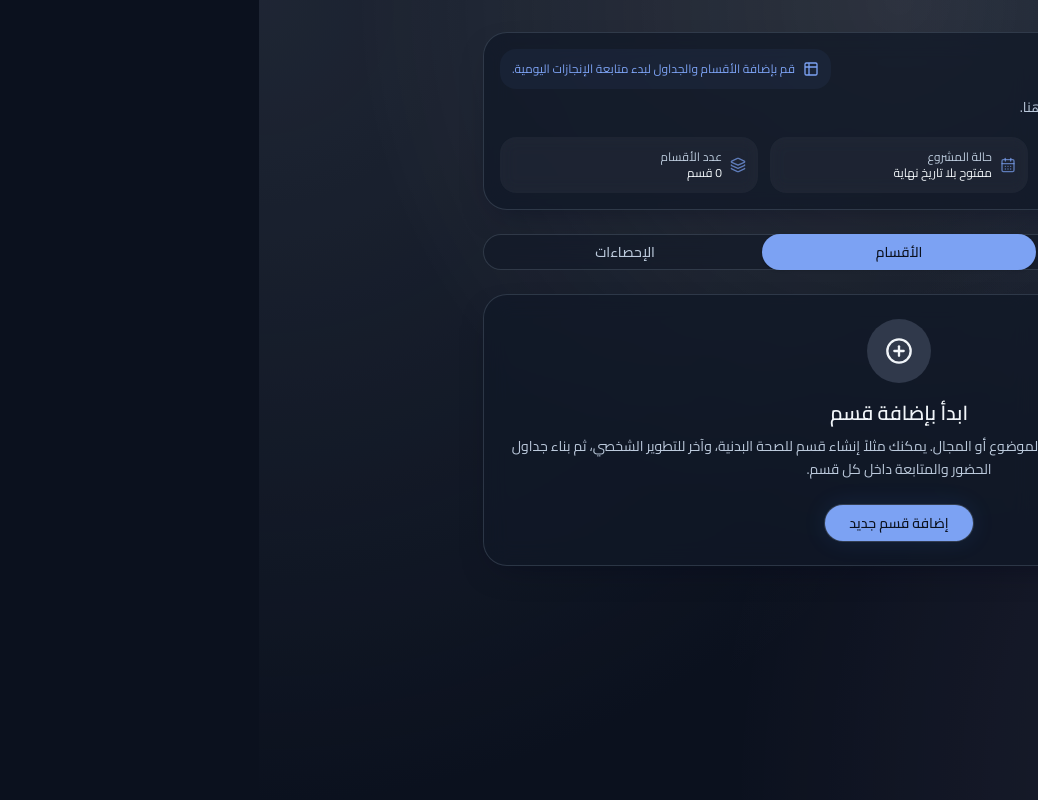
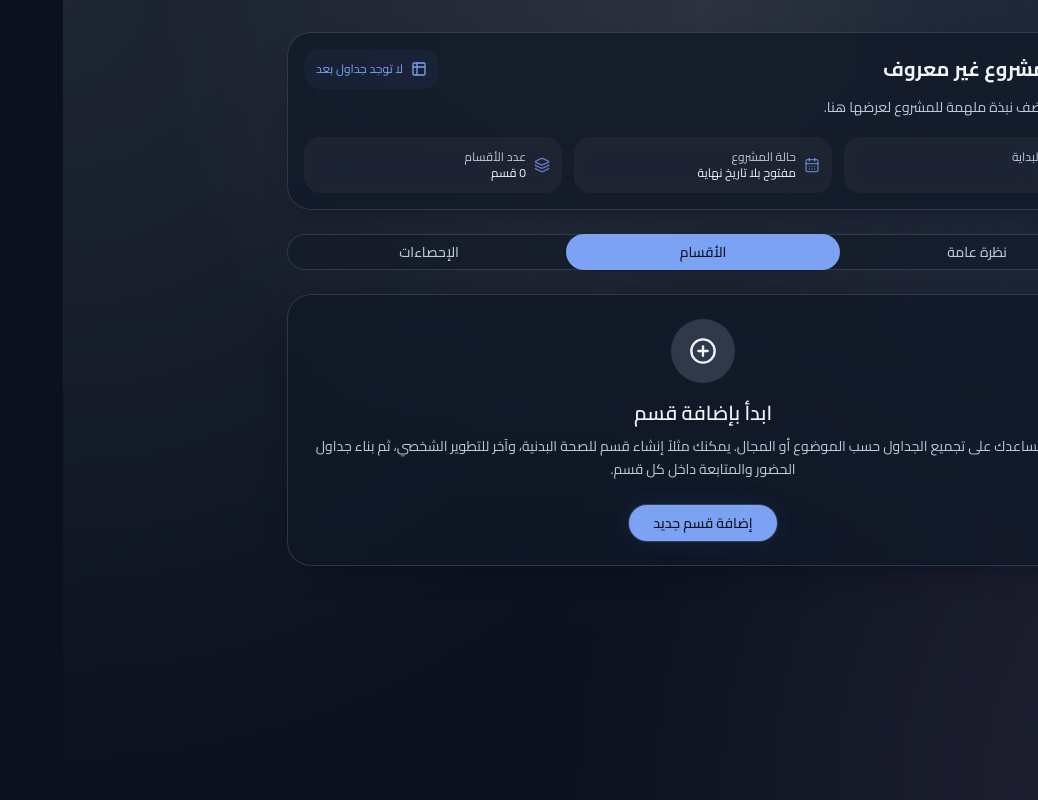
Before and after one commit to albaraaDev/track-me-next, a Next.js app: page /projects/1 in a window 1280 px wide. Shown: the whole page, without its empty margins (242-1280 px from the left). Built offline with nearby package versions, Linux system fonts and the light colour scheme.

Commit message:
Update ProjectPage component to improve Arabic localization by changing the default message for empty tracker states to 'لا توجد جداول بعد'.

```diff
--- a/src/app/projects/[projectId]/page.tsx
+++ b/src/app/projects/[projectId]/page.tsx
@@ -75,7 +75,7 @@ export default function ProjectPage({ params }: ProjectPageProps) {
                               ? 'جدولا متابعة'
                               : trackerCount + ' جداول متابعة'
                           } `
-                        : 'قم بإضافة الأقسام والجداول لبدء متابعة الإنجازات اليومية.'}
+                        : 'لا توجد جداول بعد'}
                     </div>
                   </div>
                   <p className="text-sm shrink text-muted-foreground">
```
